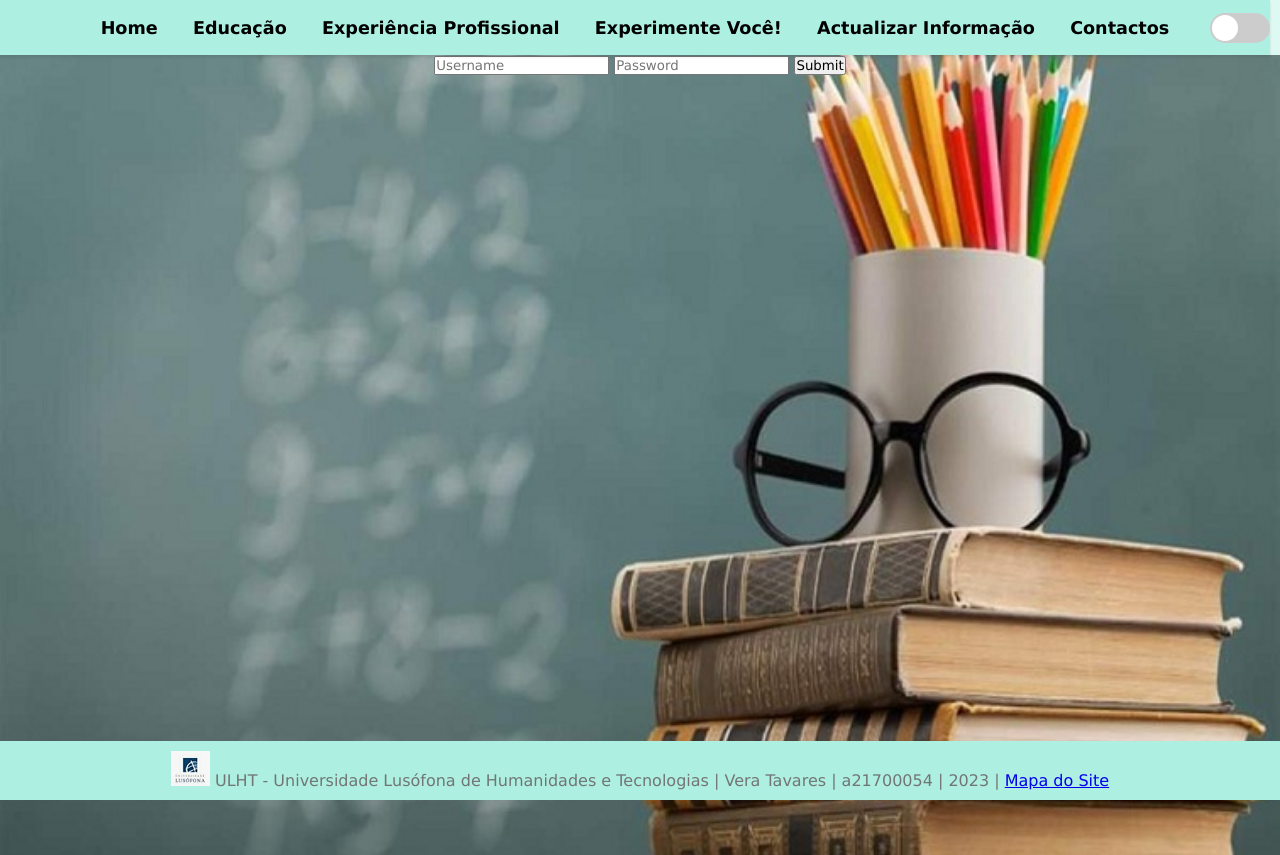
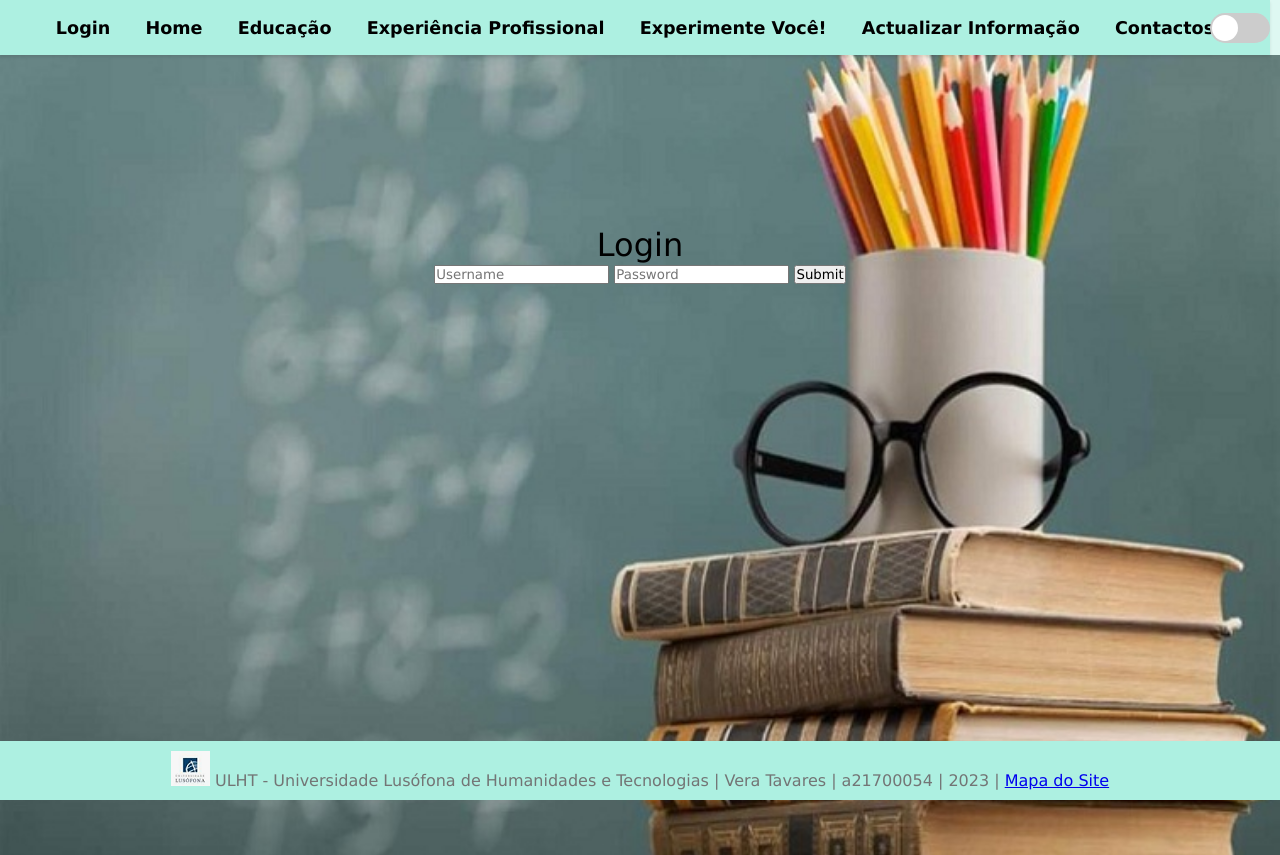
Before and after one commit to vera-tavares-a21700054/a21700054-django-portfolio, a Django app: template portfolio/templates/portfolio/login.html in a window 1280 px wide. Run offline with Django 4.2, Linux system fonts and the light colour scheme; the template is opened without the code that fills it, so the values that code supplies are empty.

Commit message:
Login e logout

```diff
--- a/portfolio/templates/portfolio/layout.html
+++ b/portfolio/templates/portfolio/layout.html
@@ -13,6 +13,13 @@
 <header>
     <nav>
         <ul>
+            <li>
+                {% if request.user.is_authenticated %}
+                    <a href="{% url 'portfolio:logout' %}">Logout</a>
+                {% else %}
+                    <a href="{% url 'portfolio:login' %}">Login</a>
+                {% endif %}
+            </li>
             <li><a href="{% url 'portfolio:home' %}">Home</a></li>
             <li><a>Educação</a>
                 <ul>
--- a/portfolio/templates/portfolio/login.html
+++ b/portfolio/templates/portfolio/login.html
@@ -1,6 +1,25 @@
 {% extends 'portfolio/layout.html' %}
 
+{% block head %}
+<title>LogIn</title>
+<style>
+    .center {
+        display: flex;
+        flex-direction: column;
+        justify-content: center;
+        align-items: center;
+        height: 50vh;
+    }
+</style>
+{% endblock %}
+
 {% block main %}
+    <div class="center">
+        <h1>Login</h1>
+
+        {% if not request.user.is_authenticated %}
+            {{ message }}
+        {% endif %}
 
     <form action="{%  url 'portfolio:login' %}" method="post">
         {% csrf_token %}
@@ -8,4 +27,5 @@
         <input type = "password" name="password" placeholder="Password">
         <input type = "submit">
     </form>
+    </div>
 {% endblock %}
```
Also changed, not shown: db.sqlite3.
